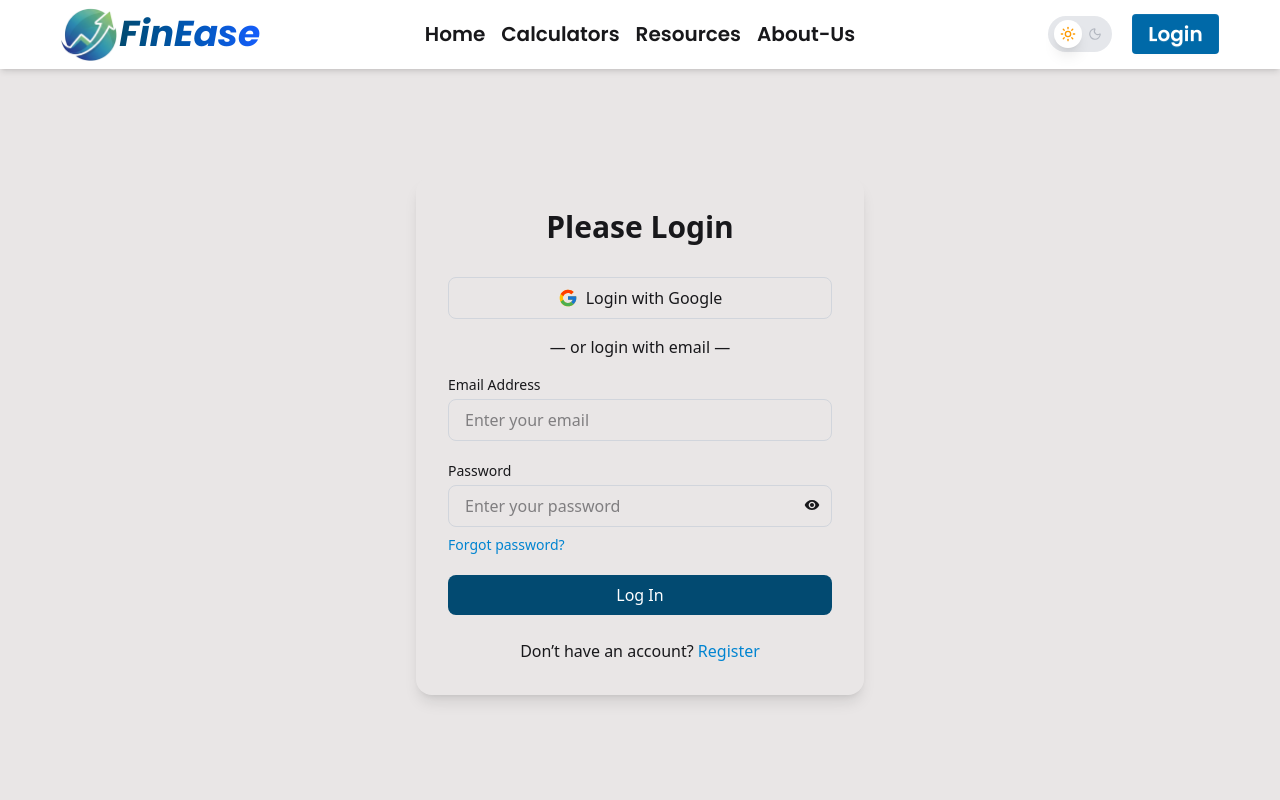
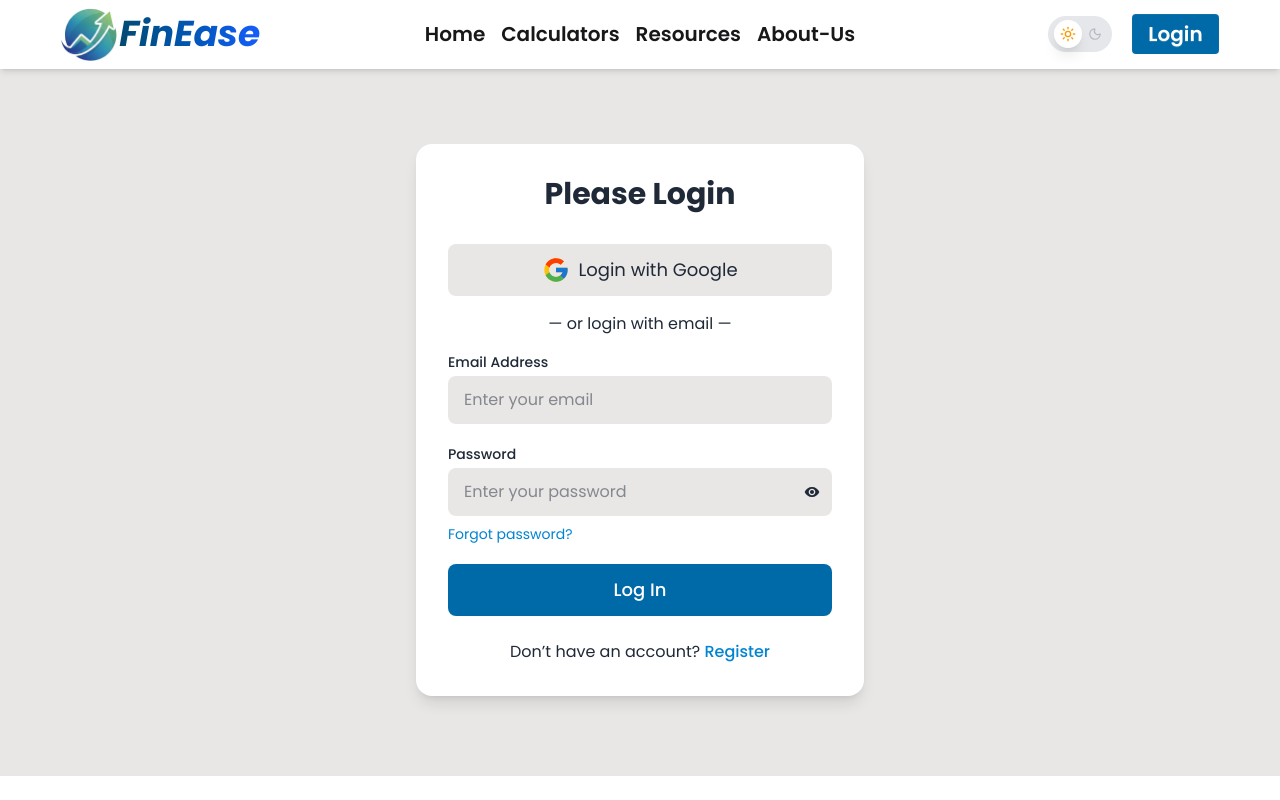
Before and after one commit to mahadi40011/FinEase-Client-Side, a React (Vite) app: page /auth/login in a window 1280 px wide. Shown: the top 800 px of the page. Built offline with nearby package versions, Linux system fonts and the light colour scheme; no server answers.

Commit message:
Update login page design

```diff
--- a/src/Auth/Login.jsx
+++ b/src/Auth/Login.jsx
@@ -94,9 +94,9 @@ const Login = () => {
   };
 
   return (
-    <div className="flex items-center justify-center min-h-[89vh]">
+    <div className=" text-natural font-poppins ">
       <title>FinEase - Login</title>
-      <div className=" p-8 rounded-2xl shadow-lg w-full max-w-md">
+      <div className="bg-app-200 p-8 rounded-2xl shadow-lg w-full max-w-md mx-auto mt-16">
         <h2 className="sm:text-3xl text-2xl font-bold text-center mb-8">
           Please Login
         </h2>
@@ -104,9 +104,9 @@ const Login = () => {
         {/* google Login */}
         <button
           onClick={handleGoogleLogin}
-          className="flex items-center justify-center gap-2 px-4 py-2 mb-4 rounded-lg border border-gray-300  transition w-full cursor-pointer text-center"
+          className="flex items-center justify-center gap-2 px-4 py-3 mb-4 rounded-lg bg-app-100 w-full cursor-pointer text-center text-lg"
         >
-          <FcGoogle className="text-xl" /> <span> Login with Google</span>
+          <FcGoogle size={28} className="text-xl" /> <span> Login with Google</span>
         </button>
 
         <div className="text-center  text-md mb-4">— or login with email —</div>
@@ -124,7 +124,7 @@ const Login = () => {
             onChange={(e) => setEmail(e.target.value)}
             placeholder="Enter your email"
             required
-            className="w-full px-4 py-2 rounded-lg border border-gray-300 focus:outline-none focus:ring-2 focus:ring-sky-900"
+            className="w-full px-4 py-3 rounded-lg bg-app-100 focus:outline-none focus:ring-2 focus:ring-sky-700"
           />
           <span className="text-red-500">{emailError}</span>
 
@@ -140,11 +140,11 @@ const Login = () => {
               onChange={handlePasswordValidation}
               placeholder="Enter your password"
               required
-              className="w-full px-4 py-2 rounded-lg border border-gray-300 focus:outline-none focus:ring-2 focus:ring-sky-900"
+              className="w-full px-4 py-3 rounded-lg bg-app-100 focus:outline-none focus:ring-2 focus:ring-sky-700"
             />
             <span
               onClick={() => setShowPassword(!showPassword)}
-              className="absolute top-9 right-3 cursor-pointer"
+              className="absolute top-10 right-3 cursor-pointer"
             >
               {showPassword ? <FaEyeSlash /> : <MdRemoveRedEye />}
             </span>
@@ -153,7 +153,7 @@ const Login = () => {
 
           {/* Forgot Password */}
           <div className="flex items-center justify-between text-sm mt-2 mb-5 ">
-            <p to="/forgot-password" className="text-sky-600 hover:underline">
+            <p to="/forgot-password" className="text-sky-600 hover:underline cursor-pointer">
               Forgot password?
             </p>
           </div>
@@ -161,7 +161,7 @@ const Login = () => {
           {/* Submit Button */}
           <button
             type="submit"
-            className={`w-full py-2 rounded-lg bg-sky-900 hover:bg-sky-700 transition duration-200 text-white font-medium ${
+            className={`w-full py-3 text-lg rounded-lg bg-sky-700 hover:bg-sky-900 transition duration-200 text-white font-medium ${
               emailError || passwordError
                 ? "cursor-not-allowed"
                 : "cursor-pointer"
```
